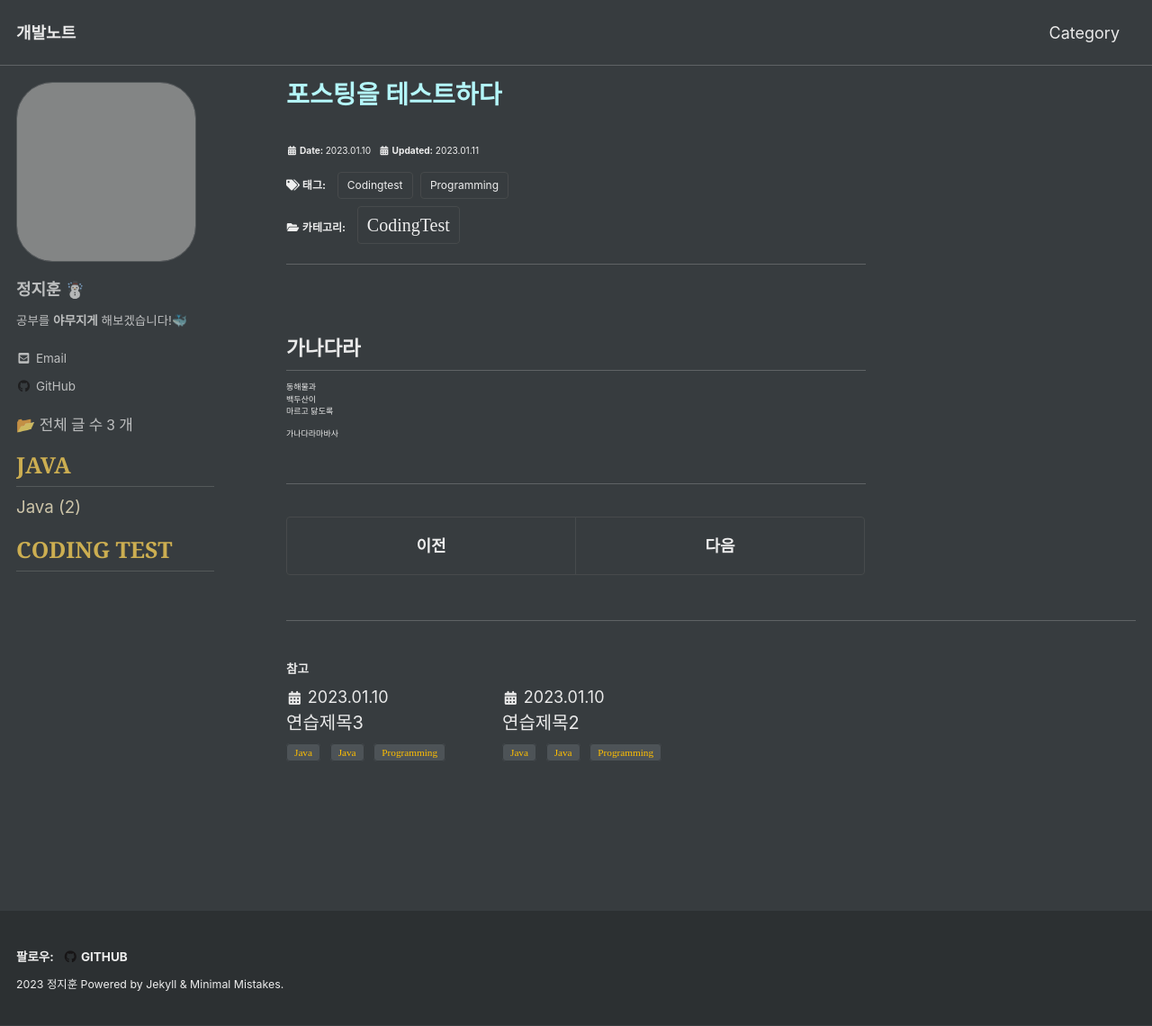
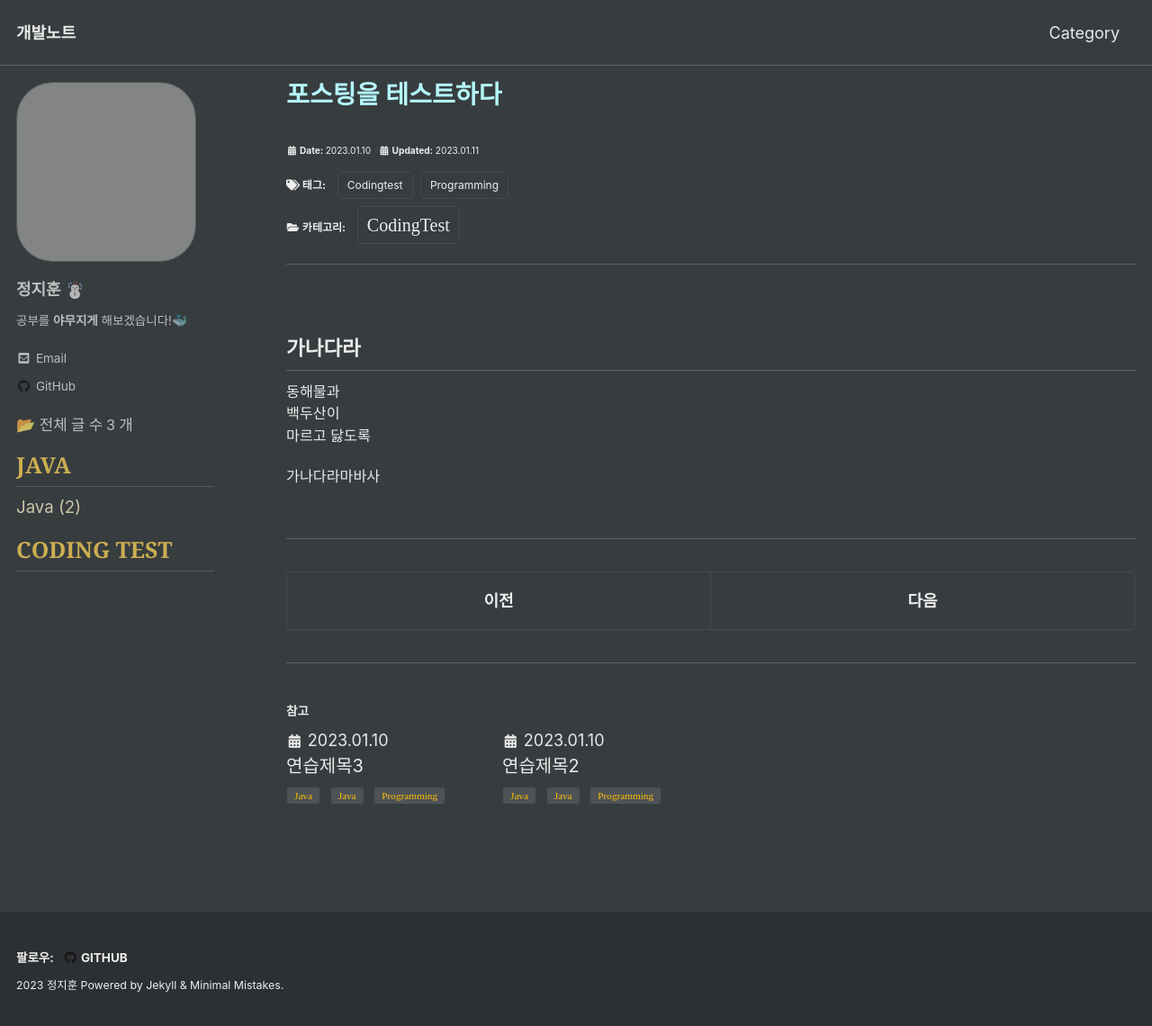
Before and after one commit to Jeongjjuna/jeongjjuna.github.io, a Jekyll site: the page built from _posts/CodingTest/2023-01-10-coding.md, in a window 1280 px wide and 1140 px high. Shown: the whole window at 90% size. Built offline with Jekyll 4.4.1, drawn with Linux system fonts in a browser that asks for light colours; cached includes are drawn as plain includes; some web fonts are replaced; grey boxes are pictures that could not be loaded.

Commit message:
Update: 본문css정리

```diff
--- a/_layouts/single.html
+++ b/_layouts/single.html
@@ -21,7 +21,7 @@ layout: default
 <div id="main" role="main">
   {% include sidebar.html %}
 
-  <article class="page h-entry" itemscope itemtype="https://schema.org/CreativeWork">
+  <article class="page h-entry" itemscope itemtype="https://schema.org/CreativeWork" style="padding-right: 0px;">
     {% if page.title %}<meta itemprop="headline" content="{{ page.title | markdownify | strip_html | strip_newlines | escape_once }}">{% endif %}
     {% if page.excerpt %}<meta itemprop="description" content="{{ page.excerpt | markdownify | strip_html | strip_newlines | escape_once }}">{% endif %}
     {% if page.date %}<meta itemprop="datePublished" content="{{ page.date | date_to_xmlschema }}">{% endif %}
--- a/_sass/minimal-mistakes/_archive.scss
+++ b/_sass/minimal-mistakes/_archive.scss
@@ -67,7 +67,7 @@
   /* remove border*/
   .page__content {
     p {
-      font-size: 0.5em;
+      font-size: 0.9em;
     }
 
     .archive__item-title {
```
